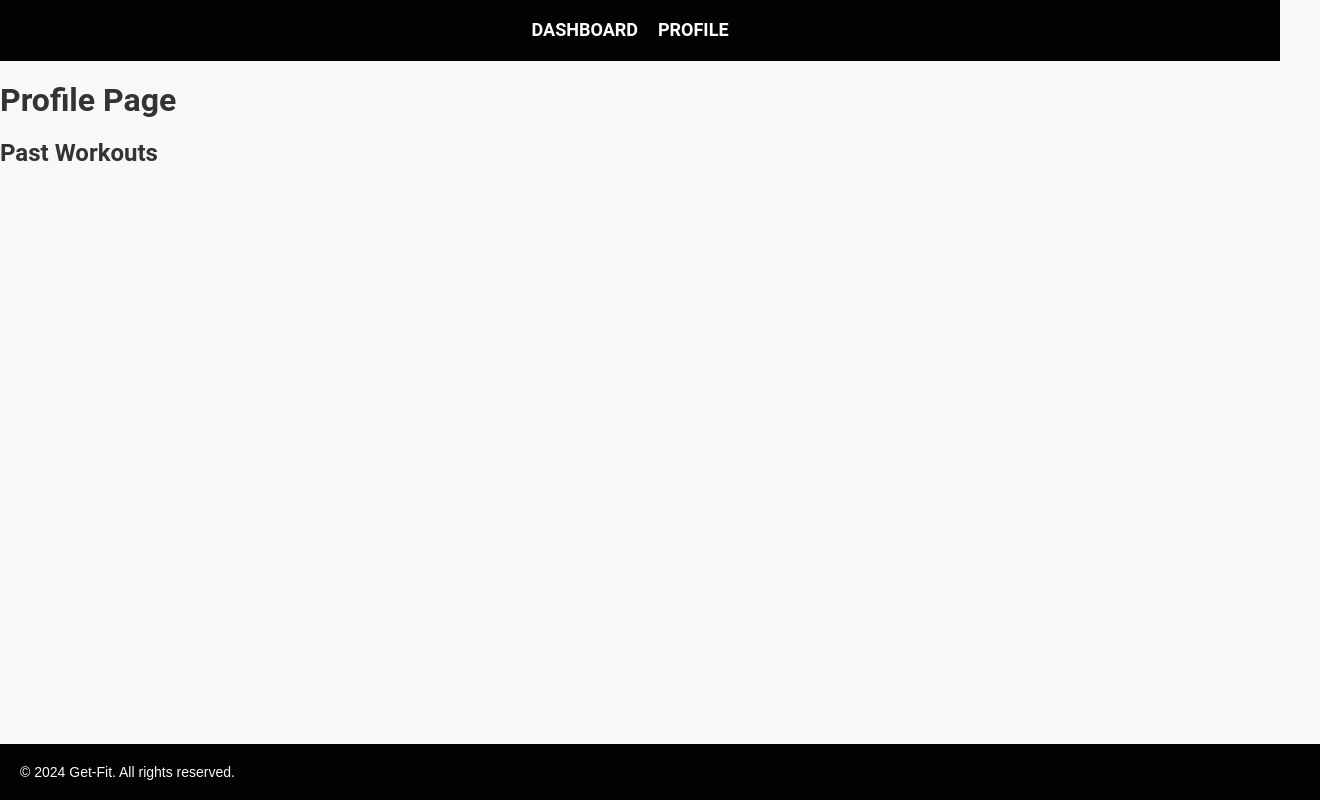
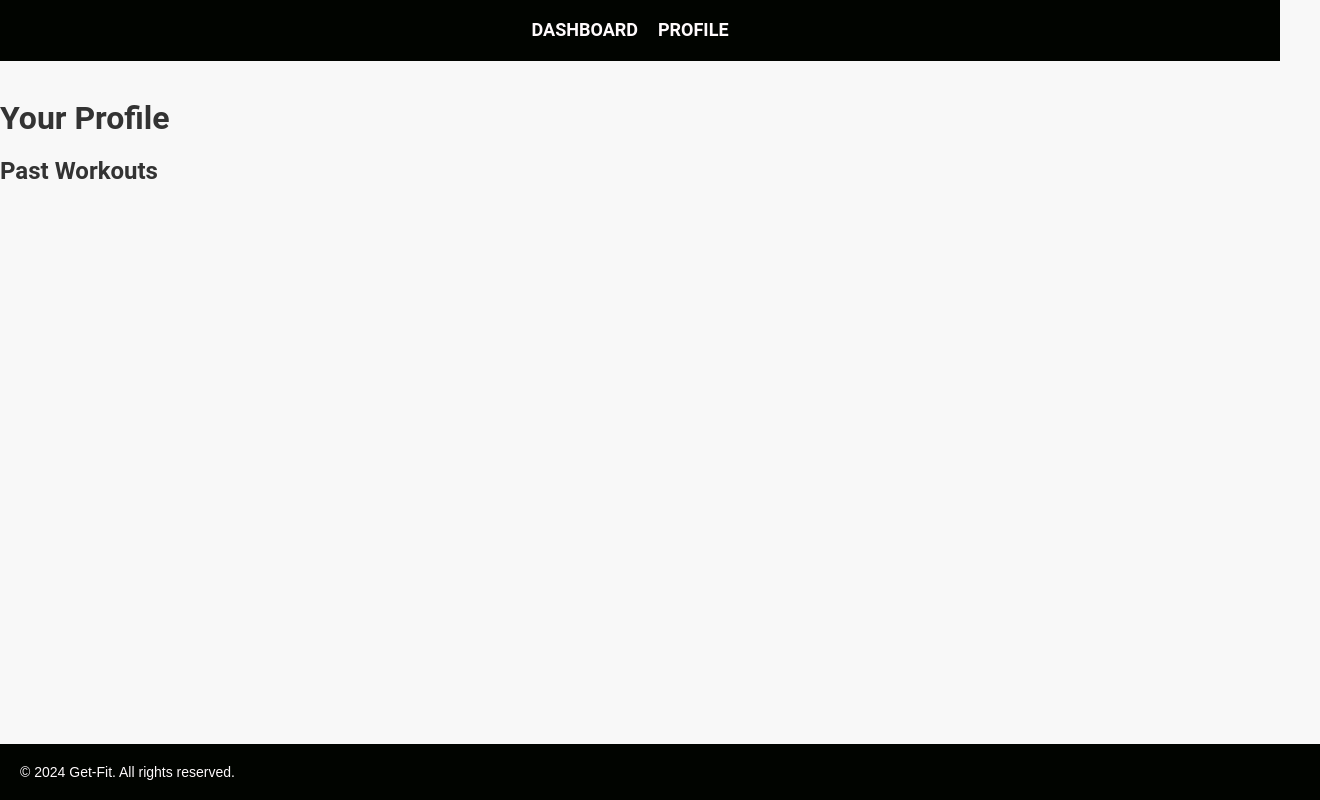
Before and after one commit to yaserhdev/get-fit, a React (Vite) app in the folder client/: page /profile in a window 1280 px wide. Shown: the whole page, 1320 px wide, since content can reach past the window. Built offline with nearby package versions, Linux system fonts and the light colour scheme.

Commit message:
Updated Navbar and Footer components so they now track at the top and bottom of the Profile and Dashboard pages when the user scrolls up and down the page. Also added some logic so that the Profile.jsx content displays beginning below the Navbar

```diff
--- a/client/src/components/Footer.jsx
+++ b/client/src/components/Footer.jsx
@@ -1,3 +1,4 @@
+import React from 'react';
 import styled from 'styled-components';
 
 const StyledFooter = styled.footer`
@@ -5,7 +6,7 @@ const StyledFooter = styled.footer`
   color: #FFFBFC; /* Off-white text color */
   padding: 20px; /* Add padding for spacing */
   text-align: left; /* Align text to the left */
-  position: absolute; /* Position the footer at the bottom of the page */
+  position: fixed; /* Position the footer at the bottom of the viewport */
   width: 100%; /* Make the footer span the full width of the page */
   bottom: 0; /* Position the footer at the bottom of the viewport */
 `;
--- a/client/src/components/Navbar.jsx
+++ b/client/src/components/Navbar.jsx
@@ -13,6 +13,9 @@ const StyledNavbar = styled.nav`
   padding: 20px 0; /* Add padding for spacing */
   background-color: ${colors.darkGreen}; /* Dark green background */
   text-align: center; /* Center align the links */
+  position: fixed; /* Position the navbar at the top of the viewport */
+  width: 100%; /* Make the navbar span the full width of the page */
+  top: 0; /* Position the navbar at the very top of the page */
 `;
 
 // Styled ul for the navbar links
--- a/client/src/pages/Profile.jsx
+++ b/client/src/pages/Profile.jsx
@@ -1,6 +1,11 @@
 import { useState, useEffect } from 'react';
 import Workouts from '../components/Workouts.jsx';
 import Navbar from '../components/Navbar.jsx'; // Import the Navbar component
+import styled from 'styled-components'; // Import styled-components library
+
+const ProfileContainer = styled.div`
+  margin-top: 100px; /* Add top margin to start content below the Navbar */
+`;
 
 const Profile = () => {
   const [pastWorkouts, setPastWorkouts] = useState([]);
@@ -19,9 +24,9 @@ const Profile = () => {
   }, []);
 
   return (
-    <div>
+    <ProfileContainer>
       <Navbar /> {/* Include the Navbar component */}
-      <h1>Profile Page</h1>
+      <h1>Your Profile</h1>
       <h2>Past Workouts</h2>
       <ul>
         {pastWorkouts.map((workout) => (
@@ -41,7 +46,7 @@ const Profile = () => {
           </li>
         ))}
       </ul>
-    </div>
+    </ProfileContainer>
   );
 };
 
```
